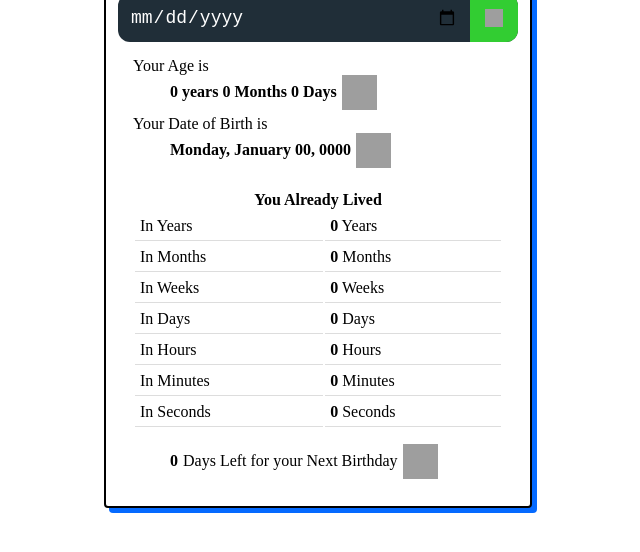
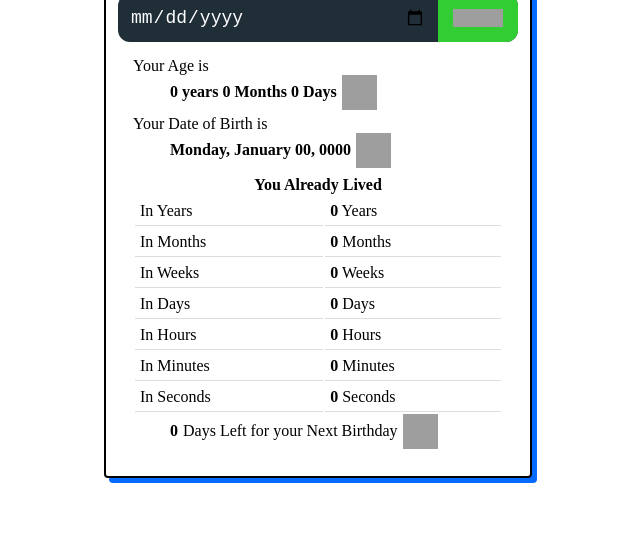
Before and after one commit to theriturajps/Age-Calculator, a plain HTML site: page index.html in a window 1280 px wide. Shown: the part 94-646 px from the top of the page, without its empty margins (322-962 px from the left). Drawn offline with Linux system fonts and the light colour scheme; grey boxes are pictures that could not be loaded.

Commit message:
Update style.css

```diff
--- a/style.css
+++ b/style.css
@@ -39,7 +39,7 @@
 
   .riturajps_ageCalc_inputbox img {
     height: 18px;
-    width: 18px;
+    width: 50px;
     background: limegreen;
     border-top-right-radius: 12px;
     border-bottom-right-radius: 12px;
@@ -65,10 +65,10 @@
     font-weight: 500;
   }
 
-  .riturajps_ageCalc_outputBox table {
+.riturajps_ageCalc_outputBox table {
     width: 100%;
-    padding: 15px 0;
-  }
+    /* padding: 15px 0; */
+}
 
   td {
     padding: 5px;
```
